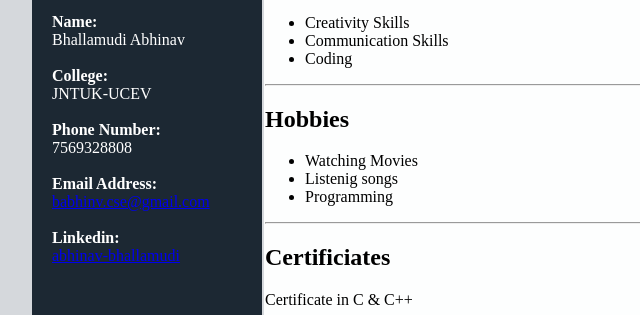
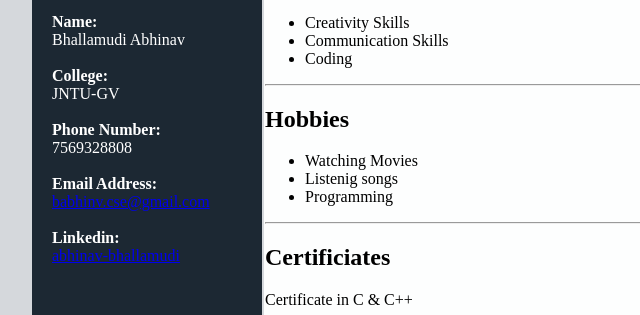
Before and after one commit to bAbhi008/portfolio, a plain HTML site: page index.html in a window 1280 px wide. Shown: the part 331-646 px from the top of the page, 260-900 px from the left. Drawn offline with Linux system fonts and the light colour scheme.

Commit message:
portfolio

```diff
--- a/index.html
+++ b/index.html
@@ -14,10 +14,11 @@
 				<h1>Personal Details</h1> <hr>
 				<p>
 					<b>Name:</b> <br>
-					Bhallamudi Abhinav<br>
+					Bhallamudi Abhinav
+					<br>
 <br>
 					<b>College:</b><br>
-					JNTUK-UCEV<br>
+					JNTU-GV<br>
 <br>
 					<b>Phone Number:</b><br>
 					7569328808<br>
```
